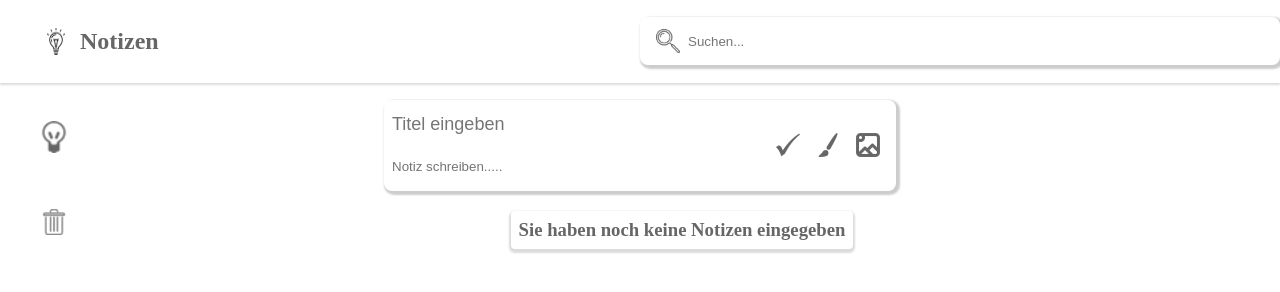
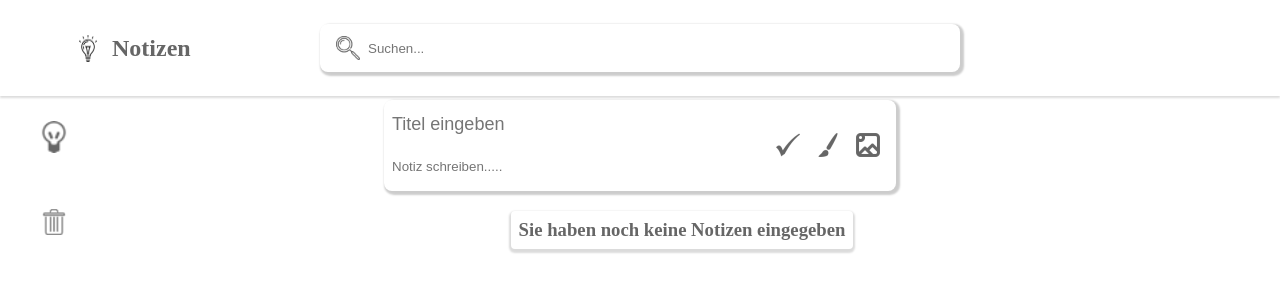
Before and after one commit to Darwsen/noteProject, a plain HTML site: page index.html in a window 1280 px wide. Drawn offline with Linux system fonts and the light colour scheme; a web font is replaced by a local one.

Commit message:
nav changed

```diff
--- a/src/css/styles.css
+++ b/src/css/styles.css
@@ -39,8 +39,9 @@
         right: 0;
         box-shadow: 0 2px 2px 0 rgb(0 0 0 / 14%);
         display: flex;
-        justify-content: space-between;
+        justify-content: center;
         align-items: center;
+        padding: 1.5em;
     }
 
     .navMenu {
@@ -49,6 +50,8 @@
         align-items: center;
         flex-wrap: nowrap;
         margin-left: 2em;
+        position: absolute;
+        left: 2em;
     }
 
     .navMenu h2 img {
```
